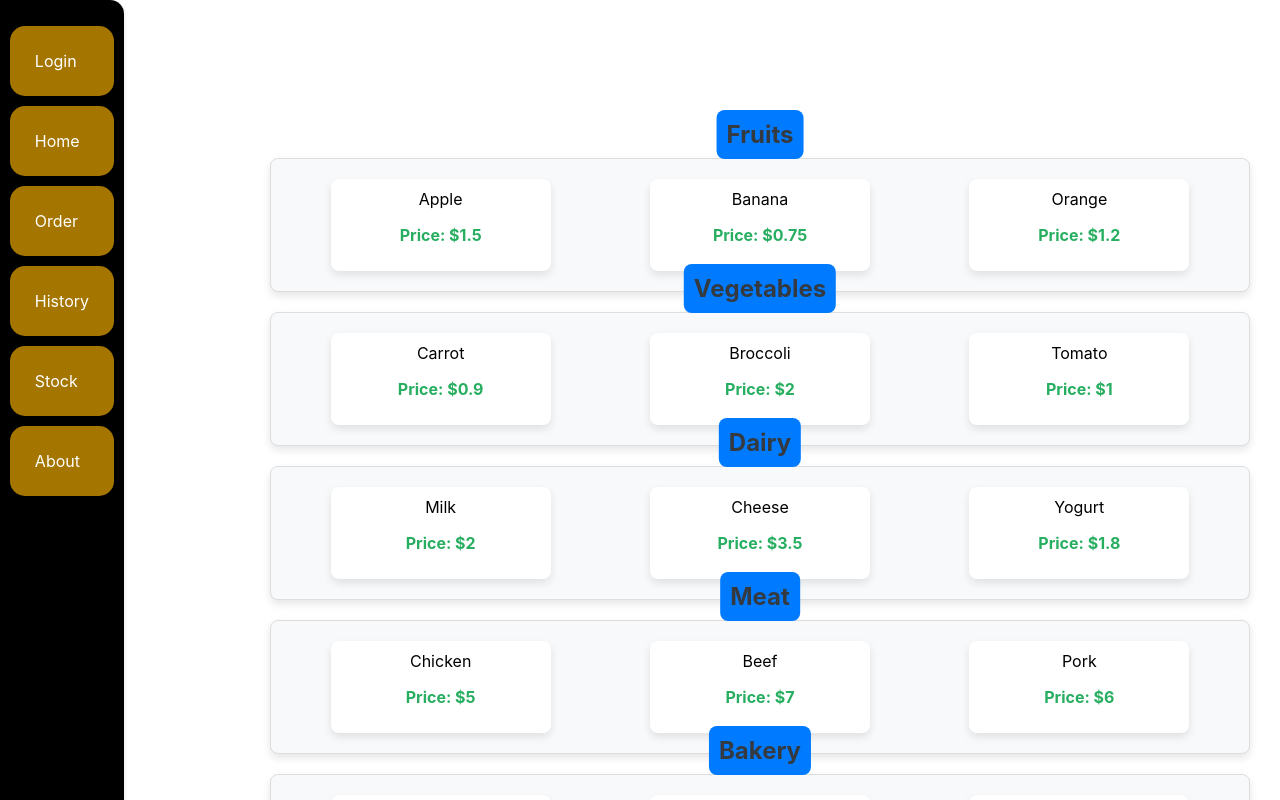
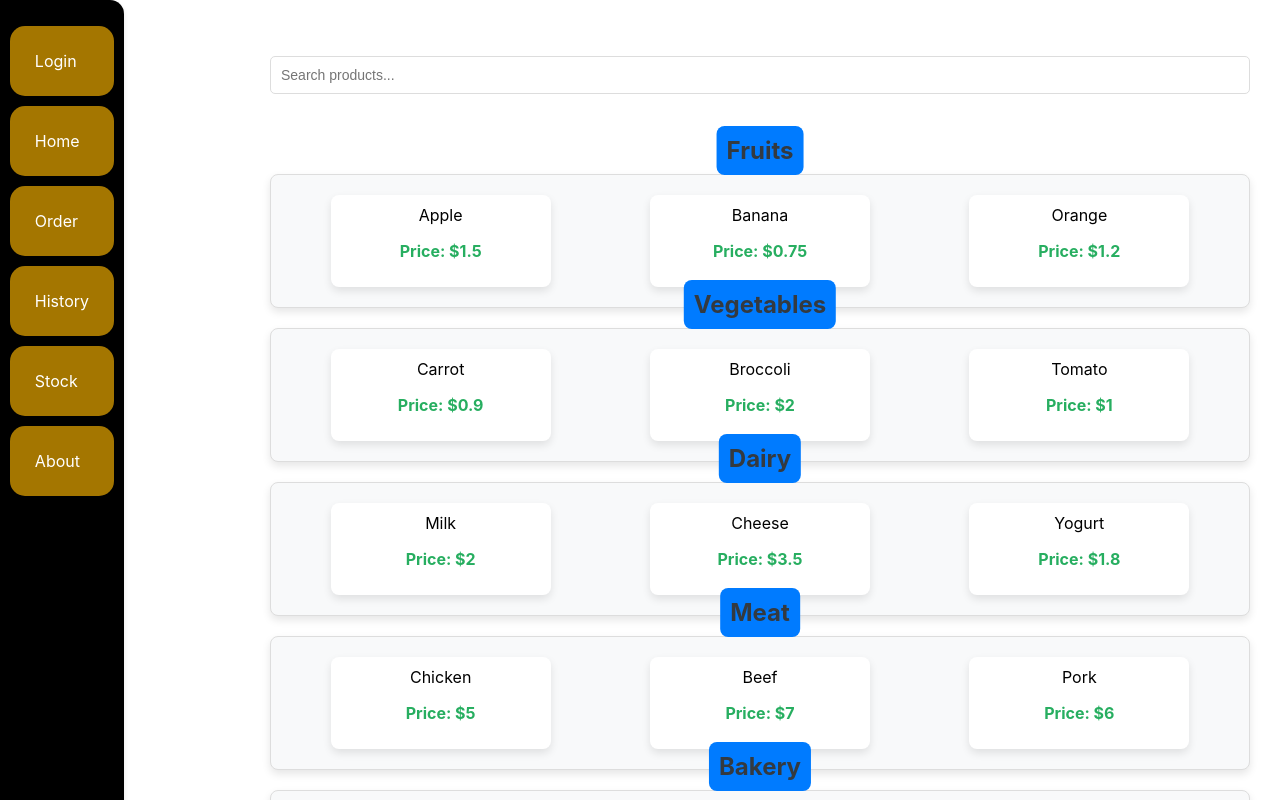
Before and after one commit to Makarovsky2222/groceries_shop_ITC, a React (Create React App) app in the folder arun-shop/: page /order in a window 1280 px wide. Shown: the top 800 px of the page. Built offline with nearby package versions, Linux system fonts and the light colour scheme.

Commit message:
Added searchbar component and improved OrderModule

```diff
--- a/arun-shop/src/components/Navigation.css
+++ b/arun-shop/src/components/Navigation.css
@@ -42,7 +42,7 @@ a:hover {
 
 /* Adjusted the margin to create space for the left panel */
 main {
-  margin-top: 10%;
+  margin-top: 2%;
   margin-left: 240px;
   padding: 30px;
 }
--- a/arun-shop/src/components/OrderModule/OrderProduct.js
+++ b/arun-shop/src/components/OrderModule/OrderProduct.js
@@ -1,21 +1,36 @@
-import React, {useMemo} from "react";
+// OrderProduct.js
+import React, { useMemo, useState } from "react";
 import { DndProvider } from "react-dnd";
 import { HTML5Backend } from "react-dnd-html5-backend";
 
 import Category from "../Category";
 import Caddy from "./Caddy";
-import categoriesData from "./categories.json"; // Import the JSON file directly
+import SearchBar from "./SearchBar";  // Import the new SearchBar component
+import categoriesData from "./categories.json";
 import "./Styling/OrderProduct.css";
+import "./Styling/SearchBar.css"
 
 const OrderProduct = () => {
+  const initialCategories = useMemo(() => categoriesData.categories, []);
+  const [filteredCategories, setFilteredCategories] = useState(initialCategories);
 
-
-  const initialCategories = useMemo(() => categoriesData.categories, []);
+  const handleSearch = (searchTerm) => {
+    const filtered = initialCategories.filter((category) => {
+      const lowerCaseSearch = searchTerm.toLowerCase();
+      return category.products.some((product) =>
+        product.name.toLowerCase().includes(lowerCaseSearch)
+      );
+    });
+    setFilteredCategories(filtered);
+  };
 
   return (
     <DndProvider backend={HTML5Backend}>
       <div className="order-dashboard">
-        {initialCategories.map((category) => (
+        <div className="search-bar">
+         <SearchBar onSearch={handleSearch} />
+       </div>
+        {filteredCategories.map((category) => (
           <Category key={category.categoryName} {...category} />
         ))}
         <Caddy />
--- /dev/null
+++ b/arun-shop/src/components/OrderModule/SearchBar.js
@@ -0,0 +1,23 @@
+// SearchBar.js
+import React, { useState } from "react";
+
+const SearchBar = ({ onSearch }) => {
+  const [searchTerm, setSearchTerm] = useState("");
+
+  const handleInputChange = (e) => {
+    const value = e.target.value;
+    setSearchTerm(value);
+    onSearch(value);
+  };
+
+  return (
+    <input
+      type="text"
+      placeholder="Search products..."
+      value={searchTerm}
+      onChange={handleInputChange}
+    />
+  );
+};
+
+export default SearchBar;
--- a/arun-shop/src/components/OrderModule/Styling/OrderProduct.css
+++ b/arun-shop/src/components/OrderModule/Styling/OrderProduct.css
@@ -1,32 +1,5 @@
 .order-dashboard {
   display: contents;
-}
-
-.left-panel {
-  flex: 0 0 200px;
-  padding: 20px;
-  background: #f8f8f8;
-  box-shadow: 2px 0 5px rgba(0, 0, 0, 0.1);
-  text-align: left;
-}
-
-.left-panel button {
-  display: block;
-  width: 100%;
-  padding: 10px;
-  margin-bottom: 10px;
-  border-radius: 4px;
-  background: var(--Primary, #DB9E00);
-  color: white;
-  border: none;
-  border-radius: 5px;
-  cursor: pointer;
-  transition: background-color 0.3s;
-  text-align: center;
-}
-
-.left-panel button:hover {
-  background-color: #45a049;
 }
 
 .main-content {
@@ -34,57 +7,3 @@
   padding: 40px;
   margin-left: 220px; /* Adjusted margin to make space for the left panel */
 }
-
-.order-form-container {
-  text-align: center;
-}
-
-.order-list-container {
-  background: #fff;
-  padding: 20px;
-  width: 100%;
-  border: 1px solid #ddd;
-  border-radius: 10px;
-  box-shadow: 0 4px 8px rgba(0, 0, 0, 0.1);
-  margin-top: 20px;
-  text-align: center;
-}
-
-.order-list-container table {
-  width: 100%;
-  border-collapse: collapse;
-  margin-top: 15px;
-}
-
-.order-list-container th,
-.order-list-container td {
-  padding: 10px;
-  text-align: center;
-  border: 1px solid #ddd;
-}
-
-.order-list-container th {
-  background-color: #ff7f50;
-  color: white;
-}
-
-.order-list-container td {
-  border-radius: 6.449px;
-  background: rgba(229, 229, 229, 0.80);
-}
-
-.order-list-container button {
-  margin-top: 10px;
-  margin-right: 10px;
-  padding: 10px;
-  background: #ff7f50;
-  color: white;
-  border: none;
-  border-radius: 5px;
-  cursor: pointer;
-  transition: background-color 0.3s;
-}
-
-.order-list-container button:hover {
-  background-color: #e5673f;
-}
--- /dev/null
+++ b/arun-shop/src/components/OrderModule/Styling/SearchBar.css
@@ -0,0 +1,12 @@
+.search-bar {
+    margin-bottom: 80px;
+  }
+
+  .search-bar input {
+    width: 100%;
+    padding: 10px;
+    border: 1px solid #ddd;
+    border-radius: 5px;
+    box-sizing: border-box;
+    font-size: 14px;
+  }
```
